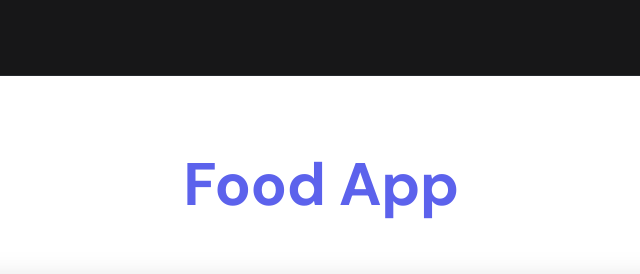
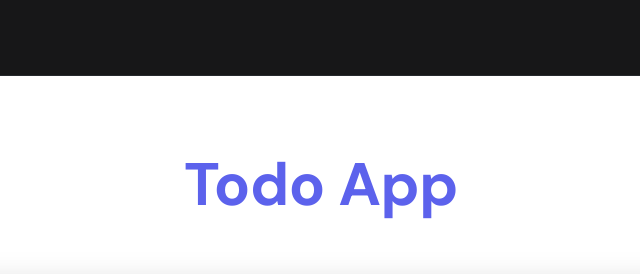
Before and after one commit to AlenVik/FromWeb, a plain HTML site: page project-3.html in a window 1280 px wide. Shown: the top 274 px of the page, 319-959 px from the left. Drawn offline with Linux system fonts and the light colour scheme.

Commit message:
Update project-3.html

```diff
--- a/project-3.html
+++ b/project-3.html
@@ -71,7 +71,7 @@
     <section class="projects">
       <div class="container">
         <h2 class="title">
-          Food App
+          Todo App
         </h2>
         <div class="projects__example">
           <a href="https://alenvik.github.io/TodoApp/" target="_blank">
```
